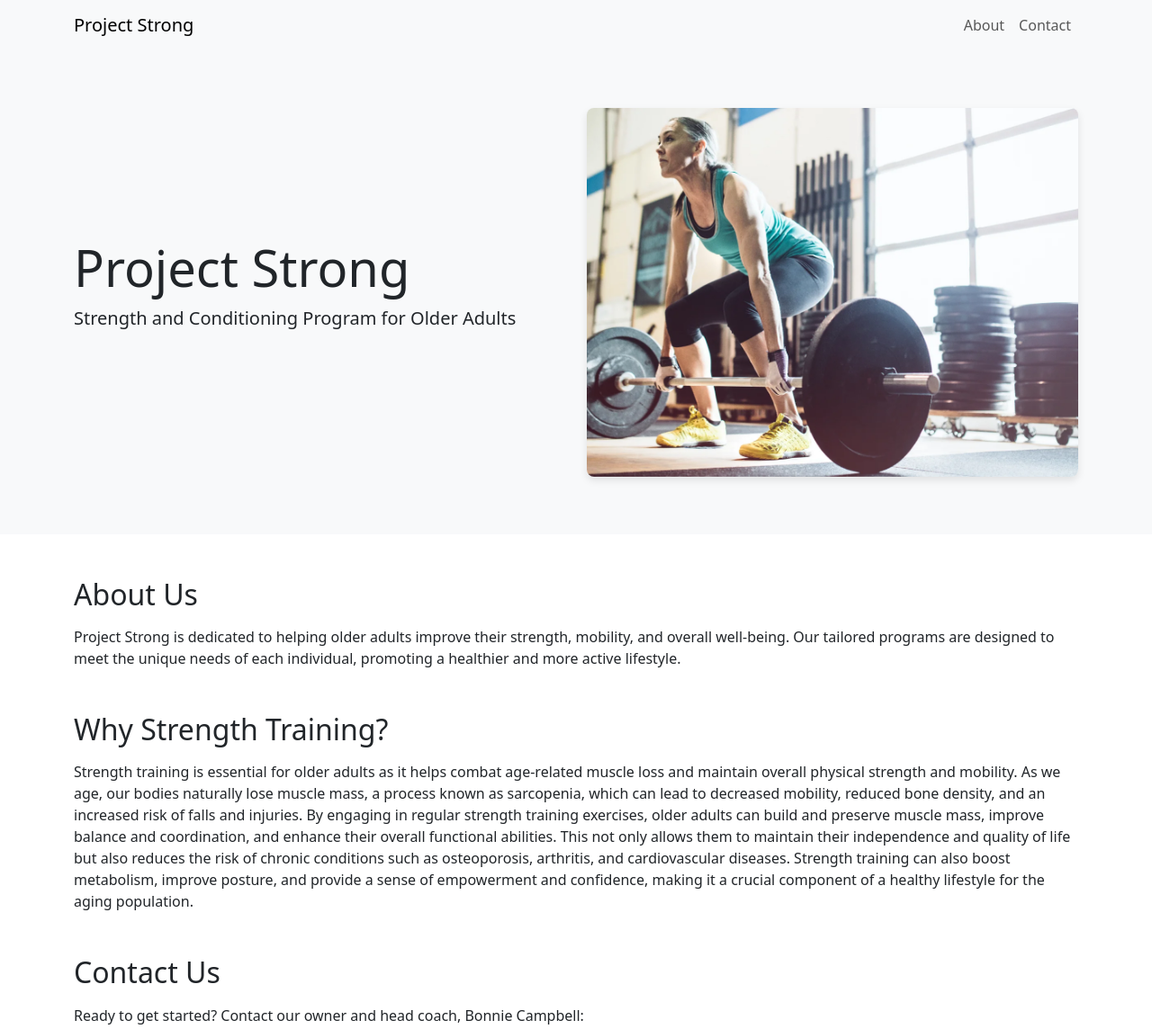
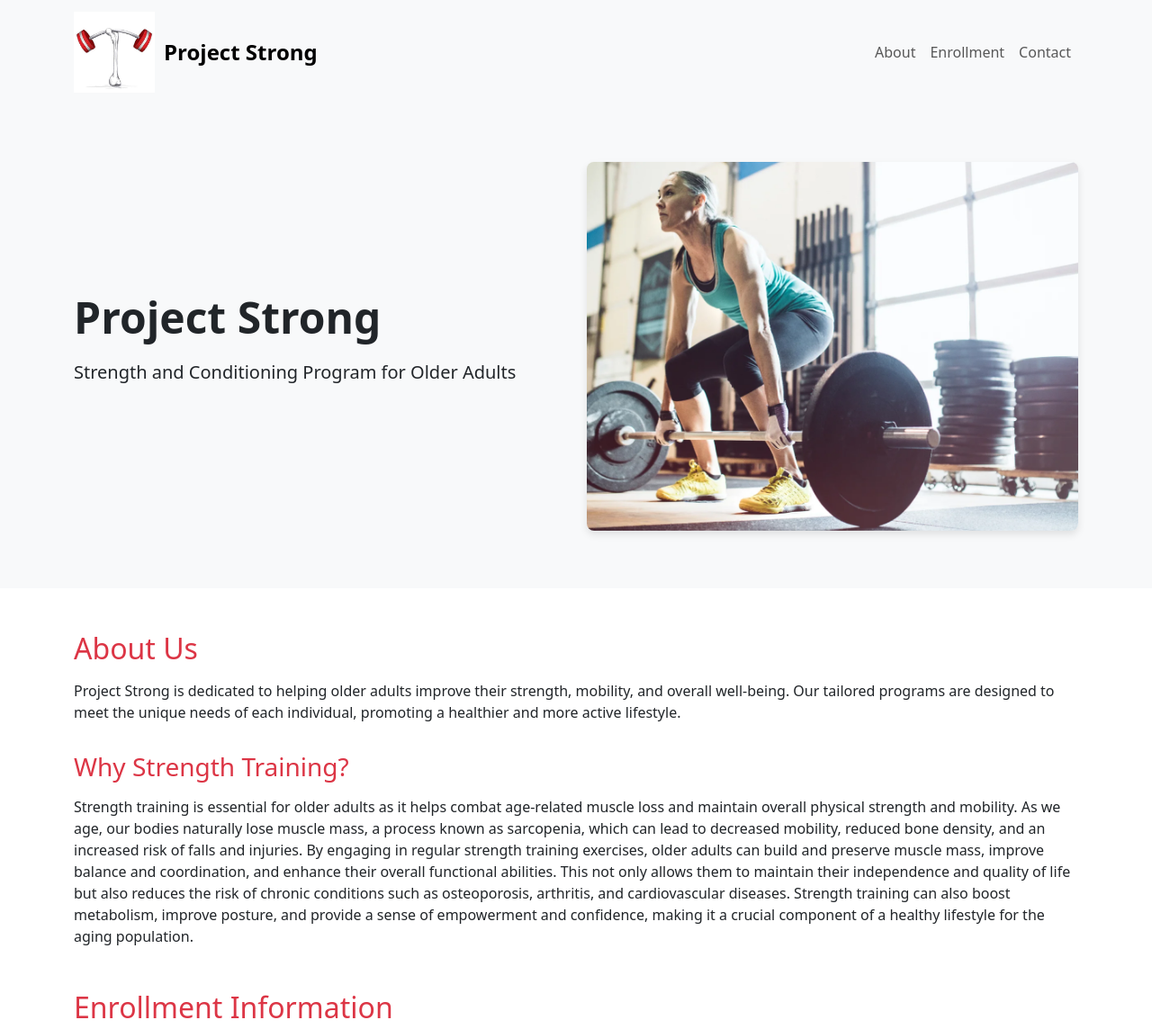
Before and after one commit to jdc9111/New-Project-Strong, a plain HTML site: page index.html in a window 1280 px wide. Shown: the top 1144 px of the page at 90% size. Drawn offline with nearby package versions, Linux system fonts and the light colour scheme.

Commit message:
Added Bonefit Logo

```diff
--- a/index.html
+++ b/index.html
@@ -6,8 +6,30 @@
     <title>Project Strong - Strength and Conditioning for Older Adults</title>
     <link href="https://cdnjs.cloudflare.com/ajax/libs/bootstrap/5.3.0/css/bootstrap.min.css" rel="stylesheet">
     <style>
+        :root {
+            --primary-color: #dc3545;
+            --secondary-color: #f8f9fa;
+        }
+        .navbar {
+            background-color: var(--secondary-color);
+            padding-top: 0.5rem;
+            padding-bottom: 0.5rem;
+        }
+        .navbar-brand {
+            display: flex;
+            align-items: center;
+        }
+        .navbar-brand img {
+            height: 90px;
+            width: auto;
+            margin-right: 10px;
+        }
+        .navbar-brand span {
+            font-size: 1.5rem;
+            font-weight: bold;
+        }
         .hero {
-            background-color: #f8f9fa;
+            background-color: var(--secondary-color);
             padding: 4rem 0;
         }
         .hero-image {
@@ -16,12 +38,36 @@
             border-radius: 8px;
             box-shadow: 0 4px 8px rgba(0,0,0,0.1);
         }
+        .hero h1 {
+            font-size: 3rem;
+            font-weight: bold;
+            margin-bottom: 1rem;
+        }
+        .hero p {
+            font-size: 1.25rem;
+            line-height: 1.6;
+        }
+        h2, h3 {
+            color: var(--primary-color);
+            margin-top: 2rem;
+            margin-bottom: 1rem;
+        }
+        .enrollment-info {
+            background-color: #f8d7da;
+            border: 1px solid #f5c6cb;
+            border-radius: 5px;
+            padding: 20px;
+            margin-bottom: 2rem;
+        }
     </style>
 </head>
 <body>
-    <nav class="navbar navbar-expand-lg navbar-light bg-light">
+    <nav class="navbar navbar-expand-lg navbar-light">
         <div class="container">
-            <a class="navbar-brand" href="#">Project Strong</a>
+            <a class="navbar-brand" href="#">
+                <img src="pstong_logo.jpg" alt="Project Strong Logo">
+                <span>Project Strong</span>
+            </a>
             <button class="navbar-toggler" type="button" data-bs-toggle="collapse" data-bs-target="#navbarNav" aria-controls="navbarNav" aria-expanded="false" aria-label="Toggle navigation">
                 <span class="navbar-toggler-icon"></span>
             </button>
@@ -29,6 +75,9 @@
                 <ul class="navbar-nav ms-auto">
                     <li class="nav-item">
                         <a class="nav-link" href="#about">About</a>
+                    </li>
+                    <li class="nav-item">
+                        <a class="nav-link" href="#enrollment">Enrollment</a>
                     </li>
                     <li class="nav-item">
                         <a class="nav-link" href="#contact">Contact</a>
@@ -41,9 +90,9 @@
     <header class="hero">
         <div class="container">
             <div class="row align-items-center">
-                <div class="col-lg-6 text-center text-lg-start mb-4 mb-lg-0">
-                    <h1 class="display-4">Project Strong</h1>
-                    <p class="lead">Strength and Conditioning Program for Older Adults</p>
+                <div class="col-lg-6 mb-4 mb-lg-0">
+                    <h1>Project Strong</h1>
+                    <p>Strength and Conditioning Program for Older Adults</p>
                 </div>
                 <div class="col-lg-6">
                     <img src="5760.webp" alt="Woman lifting weights" class="hero-image">
@@ -54,17 +103,26 @@
 
     <main class="container my-5">
         <section id="about" class="mb-5">
-            <h2 class="mb-3">About Us</h2>
+            <h2>About Us</h2>
             <p>Project Strong is dedicated to helping older adults improve their strength, mobility, and overall well-being. Our tailored programs are designed to meet the unique needs of each individual, promoting a healthier and more active lifestyle.</p>
+
+            <h3>Why Strength Training?</h3>
+            <p>Strength training is essential for older adults as it helps combat age-related muscle loss and maintain overall physical strength and mobility. As we age, our bodies naturally lose muscle mass, a process known as sarcopenia, which can lead to decreased mobility, reduced bone density, and an increased risk of falls and injuries. By engaging in regular strength training exercises, older adults can build and preserve muscle mass, improve balance and coordination, and enhance their overall functional abilities. This not only allows them to maintain their independence and quality of life but also reduces the risk of chronic conditions such as osteoporosis, arthritis, and cardiovascular diseases. Strength training can also boost metabolism, improve posture, and provide a sense of empowerment and confidence, making it a crucial component of a healthy lifestyle for the aging population.</p>
         </section>
 
-        <section id="why" class="mb-5">
-            <h2 class="mb-3">Why Strength Training?</h2>
-            <p class="mt-3">Strength training is essential for older adults as it helps combat age-related muscle loss and maintain overall physical strength and mobility. As we age, our bodies naturally lose muscle mass, a process known as sarcopenia, which can lead to decreased mobility, reduced bone density, and an increased risk of falls and injuries. By engaging in regular strength training exercises, older adults can build and preserve muscle mass, improve balance and coordination, and enhance their overall functional abilities. This not only allows them to maintain their independence and quality of life but also reduces the risk of chronic conditions such as osteoporosis, arthritis, and cardiovascular diseases. Strength training can also boost metabolism, improve posture, and provide a sense of empowerment and confidence, making it a crucial component of a healthy lifestyle for the aging population.</p>
+        <section id="enrollment" class="mb-5">
+            <h2>Enrollment Information</h2>
+            <div class="enrollment-info">
+                <h3>Important Notice for New Participants</h3>
+                <p><strong>Waiting List:</strong> Due to high demand, we currently have a waiting list for new participants. We appreciate your patience and will contact you as soon as a spot becomes available.</p>
+                <p><strong>Health Screening:</strong> To ensure your safety and tailor our program to your needs, all new participants must undergo a health screening before starting the program. This screening helps us understand your current fitness level and any health considerations.</p>
+                <p><strong>Foundation Classes:</strong> New members are required to complete our foundation classes. These classes introduce you to proper techniques, safety measures, and the basics of our strength training program. This ensures you have a strong foundation to build upon in our regular classes.</p>
+            </div>
+            <p>We prioritize your safety and success in our program. These steps help us provide the best possible experience and results for each participant. If you have any questions about the enrollment process, please don't hesitate to contact us.</p>
         </section>
 
         <section id="contact">
-            <h2 class="mb-3">Contact Us</h2>
+            <h2>Contact Us</h2>
             <p>Ready to get started? Contact our owner and head coach, Bonnie Campbell:</p>
             <ul class="list-unstyled">
                 <li><strong>Email:</strong> <a href="mailto:bleithcampbell@gmail.com">bleithcampbell@gmail.com</a></li>
```
Also changed, not shown: index2.html (renamed from project-strong-landing-page.html, +3 -0 lines), Brainhealth_trainer.jpg (added), FAI-Logo-300x160.png (added), FAI.png (added), bonefit_logo.svg (added), pstong_logo.jpg (added).
